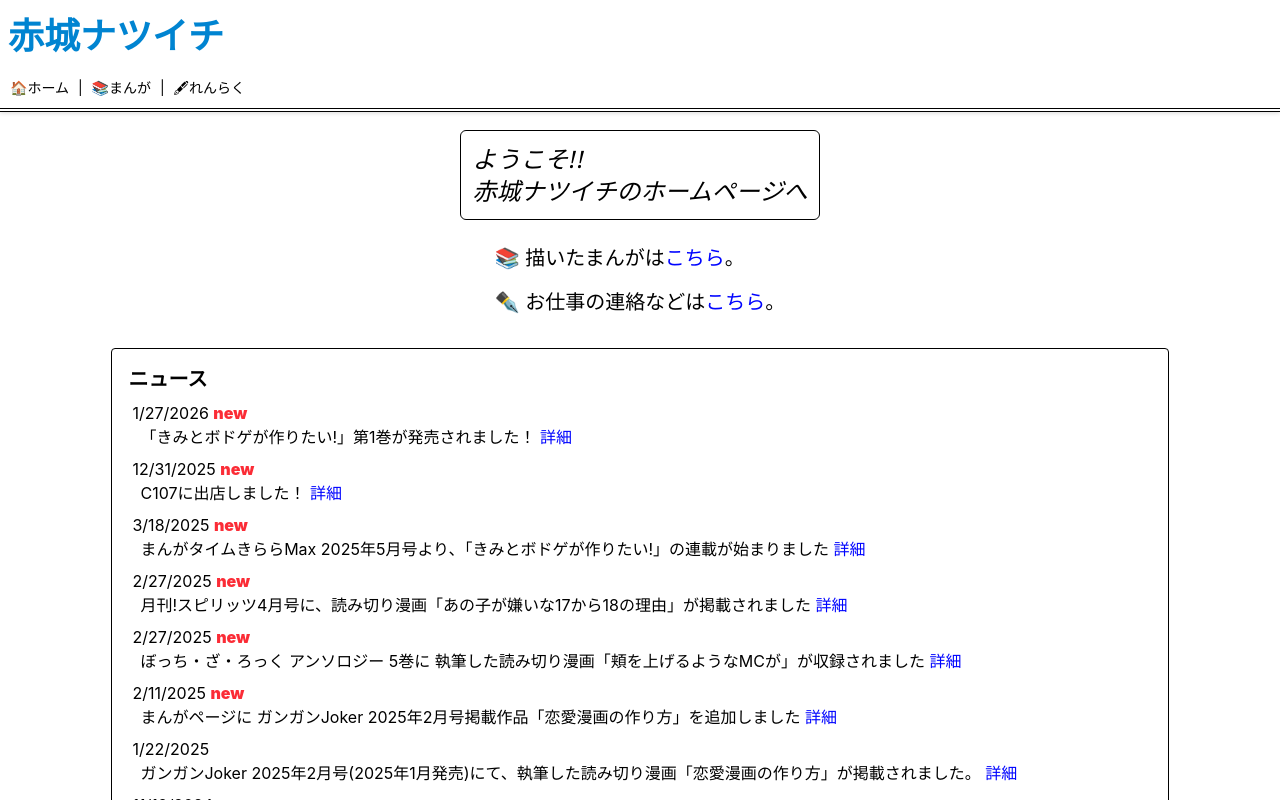
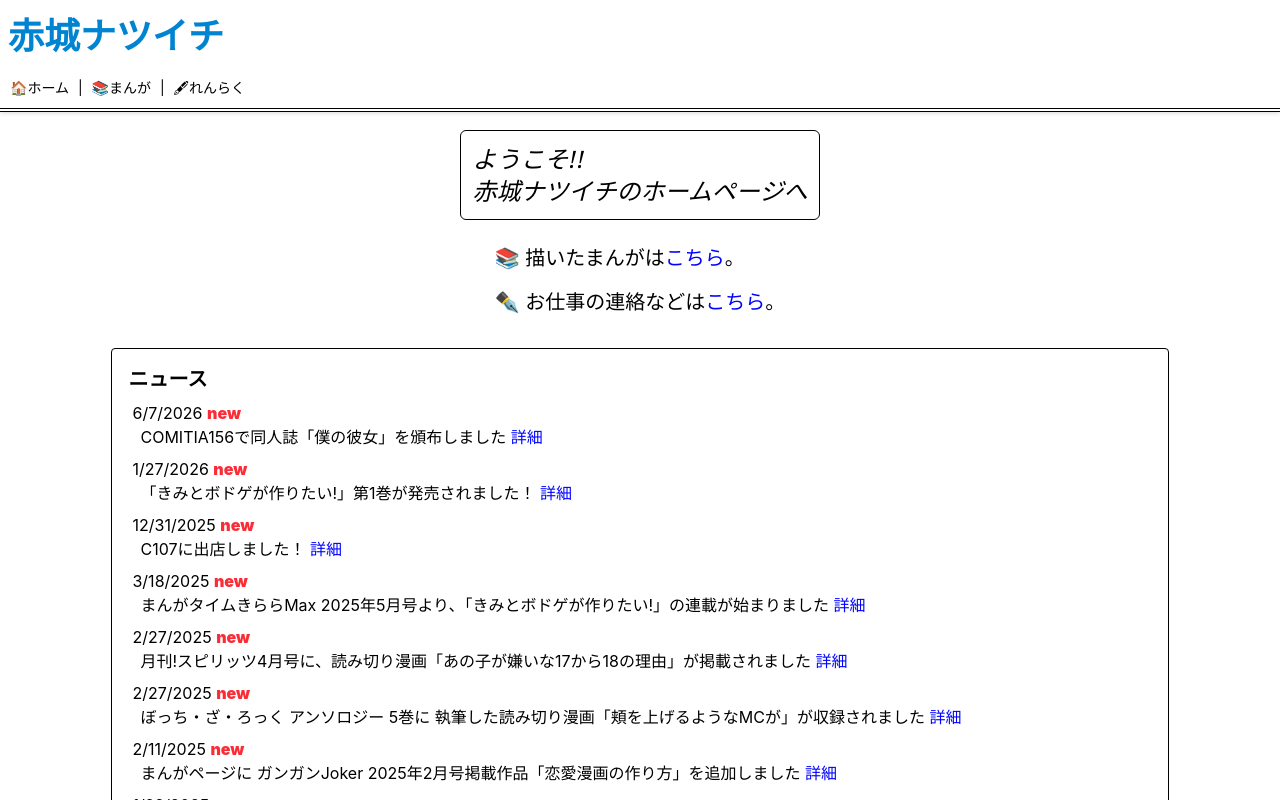
Before and after one commit to 3l4l5/natsuichi, a Vue app in the folder natsuichi/: page / in a window 1280 px wide. Shown: the top 800 px of the page. Built offline with nearby package versions, Linux system fonts and the light colour scheme.

Commit message:
comitia出店のニュースを追加

```diff
--- a/natsuichi/src/pages/home/index.vue
+++ b/natsuichi/src/pages/home/index.vue
@@ -1,16 +1,20 @@
 <script setup lang="ts">
 const newsList = [
   {
+    date: new Date('2026-06-07'),
+    content: 'COMITIA156で同人誌「僕の彼女」を頒布しました',
+    link: 'https://x.com/DDDD__akagi/status/2063218348444528891?s=20',
+    blank: true
+  },
+  {
     date: new Date('2026-01-27'),
-    content:
-      '「きみとボドゲが作りたい!」第1巻が発売されました！',
+    content: '「きみとボドゲが作りたい!」第1巻が発売されました！',
     link: 'https://comic-fuz.com/book/29331',
     blank: true
   },
   {
     date: new Date('2025-12-31'),
-    content:
-      'C107に出店しました！',
+    content: 'C107に出店しました！',
     link: 'https://x.com/DDDD__akagi/status/2006172302619120057',
     blank: true
   },
```
